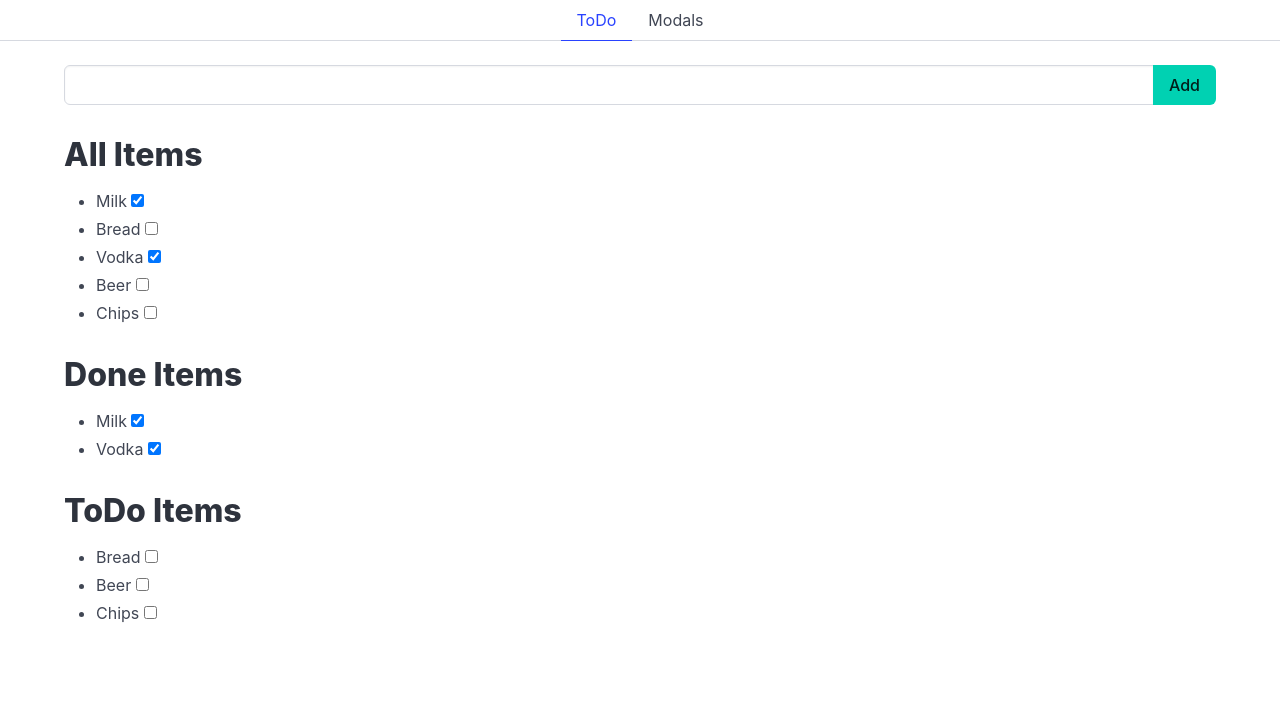
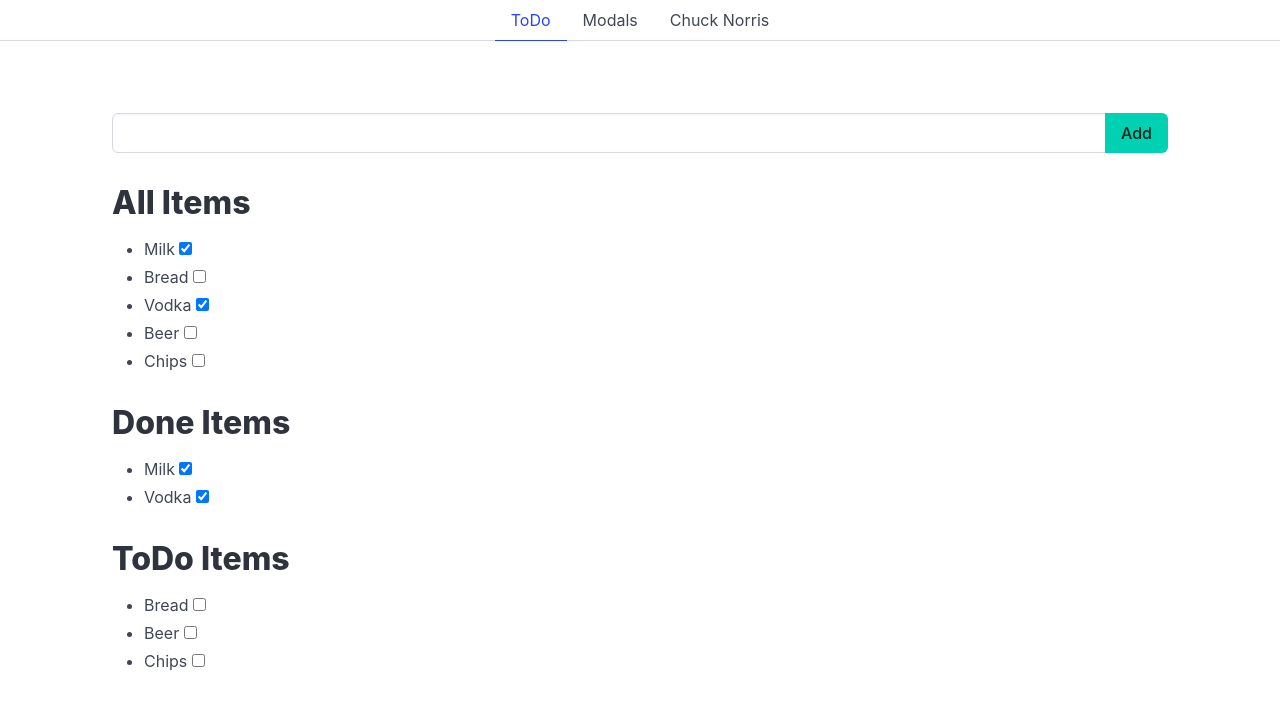
Before and after one commit to lokr3m/learnnode, a Vue app: page / in a window 1280 px wide. Shown: the top 708 px of the page. Built offline with nearby package versions, Linux system fonts and the light colour scheme.

Commit message:
Add ChuckNorris joke page with XMLHttpRequest example

```diff
--- a/src/App.vue
+++ b/src/App.vue
@@ -5,6 +5,10 @@
 
 </script>
 <template>
-<RouterTabs></RouterTabs>
-<RouterView></RouterView>
+    <RouterTabs></RouterTabs>
+    <div class="container">
+        <section class="section">
+            <RouterView></RouterView>
+        </section>
+    </div>
 </template>
--- a/src/index.js
+++ b/src/index.js
@@ -7,10 +7,12 @@
 
 import ToDo from './pages/ToDo.vue';
 import Modals from './pages/Modals.vue';
+import ChuckNorris from './pages/ChuckNorris.vue';
 
 const routes = [
   { path: '/', component: ToDo, name: 'ToDo' },
   { path: '/modals', component: Modals, name: 'Modals' },
+  { path: '/chuck', component: ChuckNorris, name: 'Chuck Norris' },
 ];
 
 const router = createRouter({
--- /dev/null
+++ b/src/pages/ChuckNorris.vue
@@ -0,0 +1,20 @@
+<script setup>
+import { ref } from 'vue';
+
+let joke = ref('')
+
+
+function reqListener() {
+    let data = JSON.parse(this.responseText)
+    joke.value = data.value
+}
+
+const req = new XMLHttpRequest();
+req.addEventListener("load", reqListener);
+req.open("GET", "https://api.chucknorris.io/jokes/random");
+req.send();
+</script>
+
+<template>
+    {{ joke }}
+</template>
--- a/src/pages/Modals.vue
+++ b/src/pages/Modals.vue
@@ -7,7 +7,6 @@
 
 </script>
 <template>
-  <div class="container mt-3">
   <div class="buttons">
     <button class="button is-primary" @click="modalActive = true">Open Modal</button>
     <button class="button is-warning" @click="modalActive2 = true">Open Modal 2</button>
@@ -26,7 +25,5 @@
       diam, et dictum <a>felis venenatis</a> efficitur.
     </div>
   </Modal>
-
-  </div>
 </template>
 <style></style>
--- a/src/pages/ToDo.vue
+++ b/src/pages/ToDo.vue
@@ -3,11 +3,11 @@
 import ItemList from '../components/ItemList.vue';
 let id = 1;
 let items = ref([
-  {id: id++, name: 'Milk', isDone: true },
-  {id: id++, name: 'Bread', isDone: false },
-  {id: id++, name: 'Vodka', isDone: true },
-  {id: id++, name: 'Beer', isDone: false },
-  {id: id++, name: 'Chips', isDone: false },
+  { id: id++, name: 'Milk', isDone: true },
+  { id: id++, name: 'Bread', isDone: false },
+  { id: id++, name: 'Vodka', isDone: true },
+  { id: id++, name: 'Beer', isDone: false },
+  { id: id++, name: 'Chips', isDone: false },
 ]);
 let newItem = ref('')
 
@@ -24,7 +24,6 @@
 
 </script>
 <template>
-  <div class="container mt-3">
   <div class="content">
 
     <div class="field has-addons">
@@ -41,6 +40,5 @@
     <ItemList :items="toDoItems" title="ToDo Items"></ItemList>
 
   </div>
-  </div>
 </template>
 <style></style>
```
Lines whose indentation alone changed are shown as unchanged.
